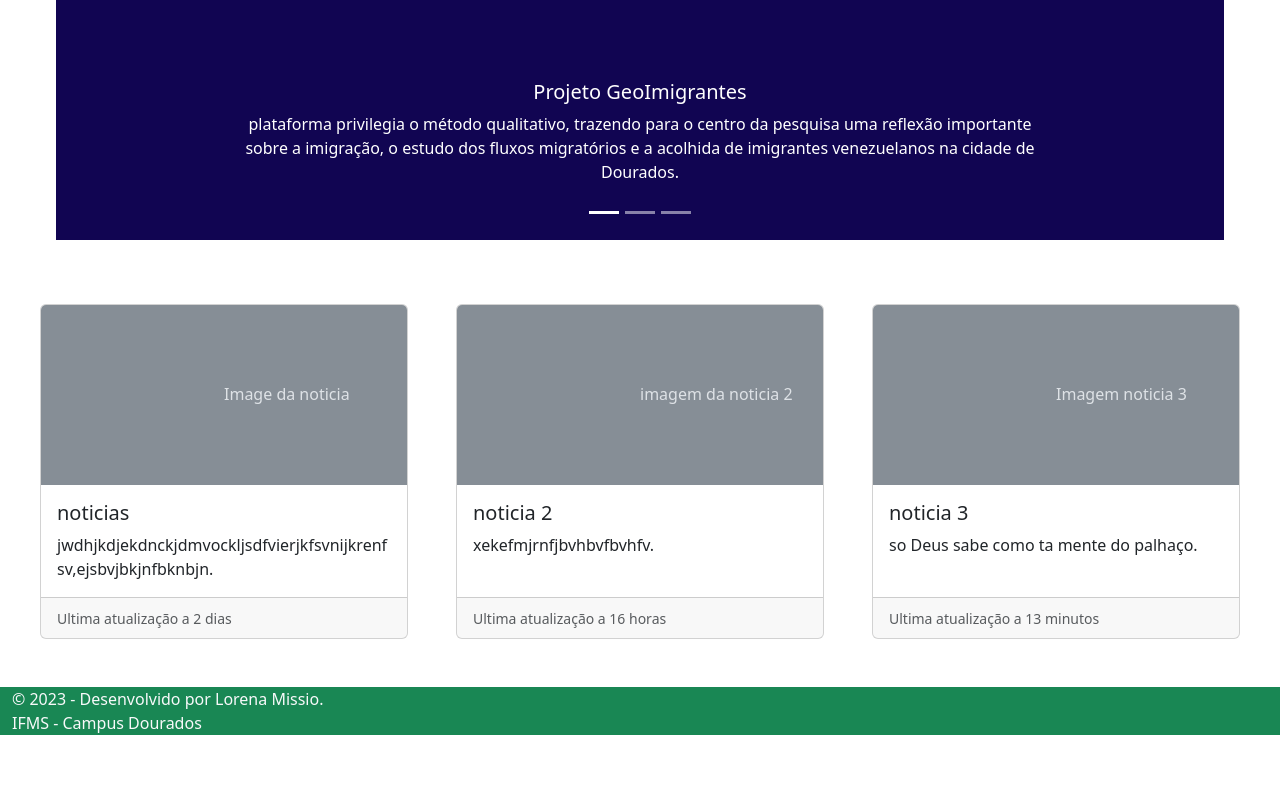
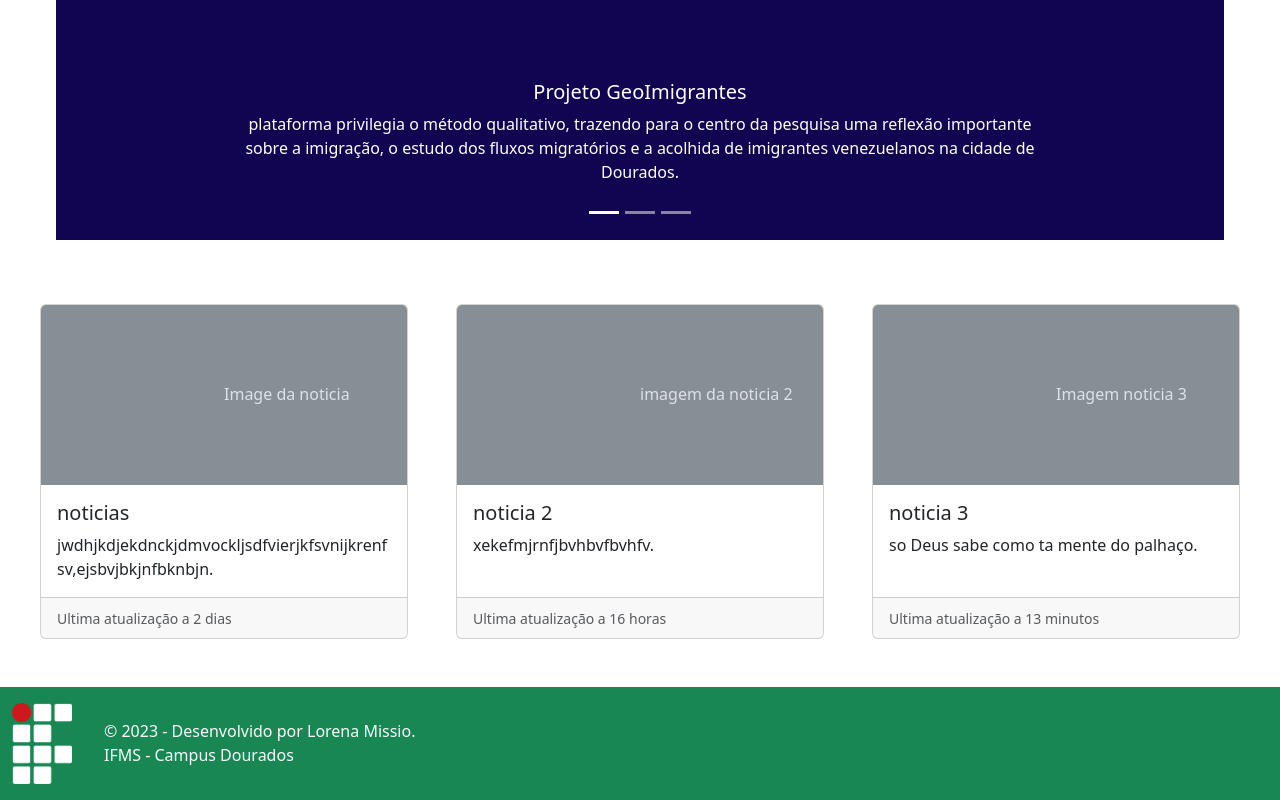
Before and after one commit to lorenamissio15/GeoImigrantes, a plain HTML site: page geoimigrantes/index.html in a window 1280 px wide. Shown: the part 491-1291 px from the top of the page. Before the commit the page ends 1242 px from the top, so only its background shows below. Drawn offline with nearby package versions, Linux system fonts and the light colour scheme.

Commit message:
Update index.html

```diff
--- a/geoimigrantes/index.html
+++ b/geoimigrantes/index.html
@@ -207,9 +207,10 @@
         </div>
       </div>
 
-      <!--rodape-->
-      <footer class="bg-success mt-5 container-fluid m-l-50 ">
-        <p class="text-light">  &copy; 2023 - Desenvolvido por Lorena Missio.<br>IFMS - Campus Dourados </p>
+    <!--rodape-->
+      <footer class="bg-success mt-5  container-fluid d-flex  ">
+        <img src="img/logo.png" alt="Logo" width="60" height="auto" style=" margin-top:2vh;  margin-bottom:2vh;">
+        <p class="text-light" style=" margin-top:4vh;  margin-left:4vh;">  &copy; 2023 - Desenvolvido por Lorena Missio.<br>IFMS - Campus Dourados </p>
       </footer>
 
       </div>
```
